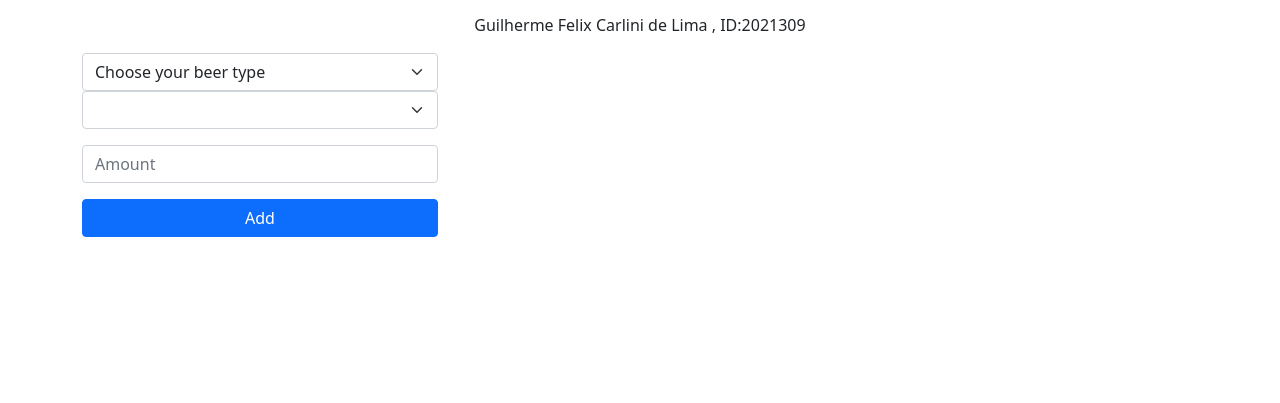
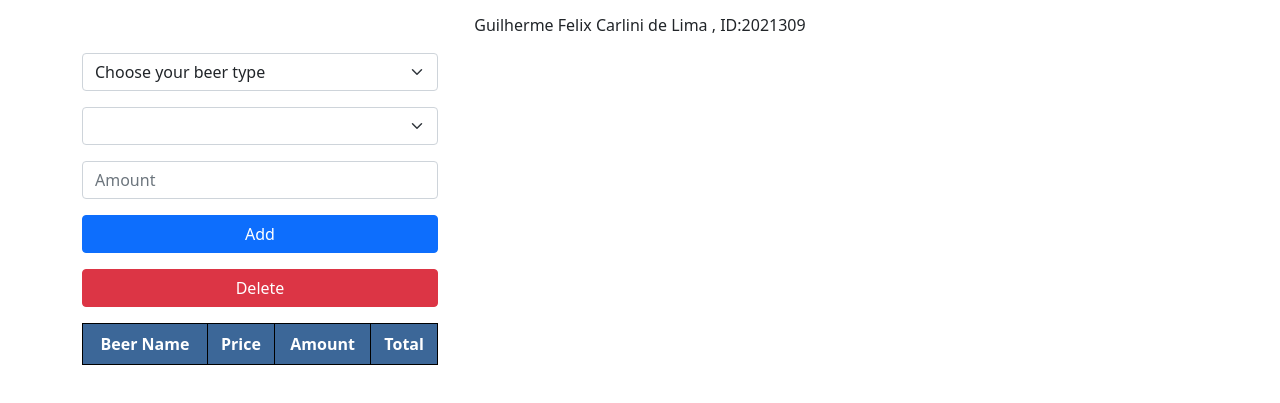
Before and after one commit to guifeliix/ssp-ca3, a website: page views/index.html in a window 1280 px wide. Shown: the part 193-596 px from the top of the page. Drawn offline with nearby package versions, Linux system fonts and the light colour scheme.

Commit message:
Created add and delete button

```diff
--- a/views/index.html
+++ b/views/index.html
@@ -37,26 +37,39 @@
         </div>
 
         <div class="row">
-            <div id="menu" class="col-lg-4 mb-5 order-1">
+            <div id="menu" class="col-lg-4 mb-5 order-1" name="themenu">
                 <form>
                     <div class="form-group">
-                        <select class="form-select" id="beerlist" onchange="populateTypeBeer()">
+                        <select class="form-select" id="beerlist" onchange="populateTypeBeer()"></select>
 
-                        </select>
-
-                        <select class="form-select" id="optionbeerlist">
-
-                        </select>
+                        <select class="form-select mt-3" id="optionbeerlist"></select>
 
                         <input class="form-control mt-3" type="text" name="item" placeholder="Amount" id="txtAmount">
                         <div class="d-grid gap-2 mt-3">
                             <button type="button" onclick="addSelected()" class="btn btn-primary btn-block">Add</button>
                         </div>
+                        <div class="d-grid gap-2">
+                            <button type="button" onclick="deleteRow()" class="btn btn-danger btn-block mt-3">Delete</button>
+                        </div>
+
+
+                        <div class="d-grid gap-2 mt-3">
+                            <table id="tdisplay">
+                                <thead>
+                                    <tr>
+                                        <th>Beer Name</th>
+                                        <th>Price</th>
+                                        <th>Amount</th>
+                                        <th>Total</th>
+                                    </tr>
+                                </thead>
+                                <tbody>
+
+                                </tbody>
+                            </table>
+                        </div>
                     </div>
                 </form>
-                <!-- <div class="d-grid gap-2">
-                    <button id="delete" class="btn btn-danger btn-block mt-3">Delete</button>
-                </div> -->
 
 
             </div>
```
Also changed, not shown: views/css/styles.css.
